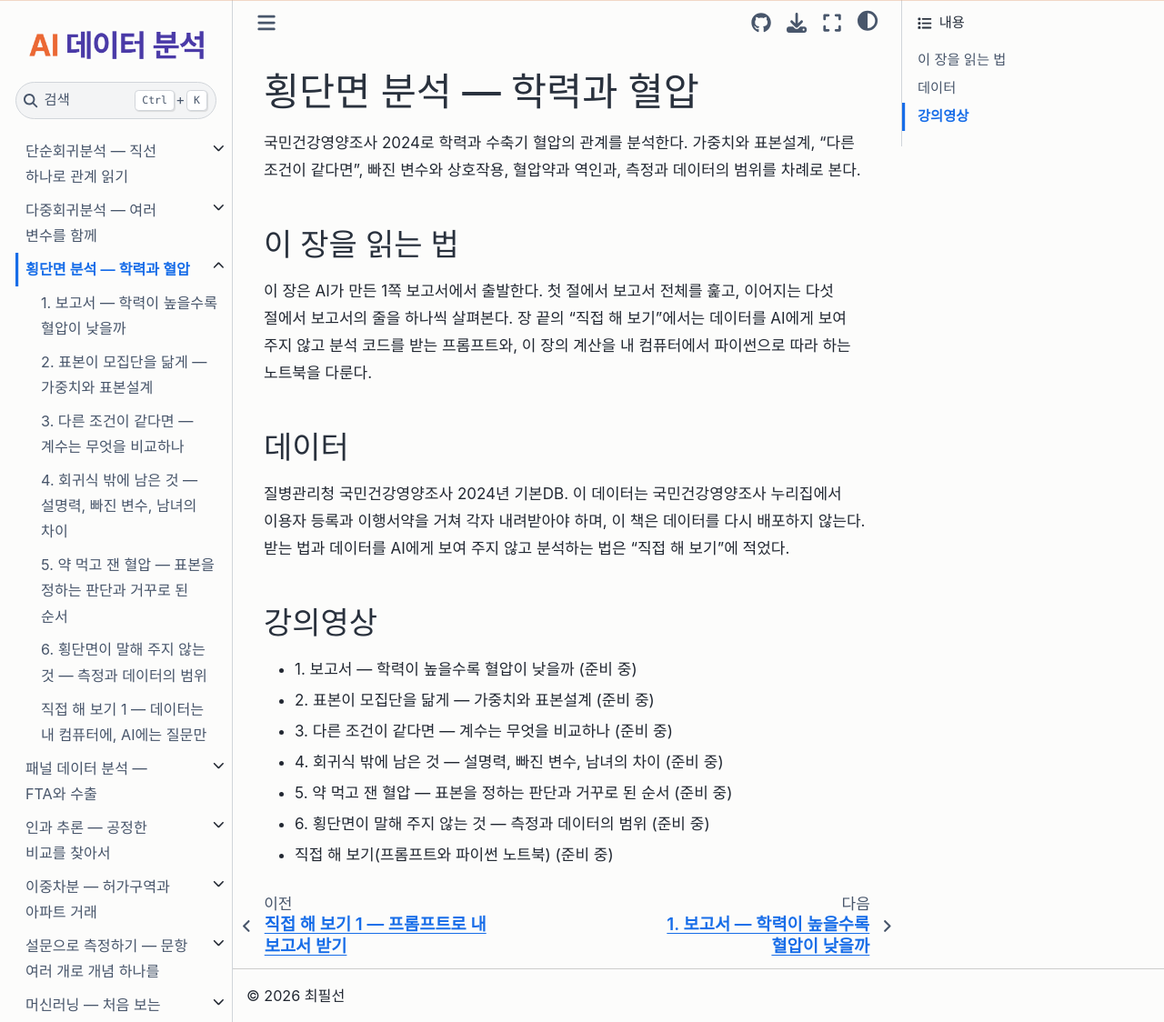
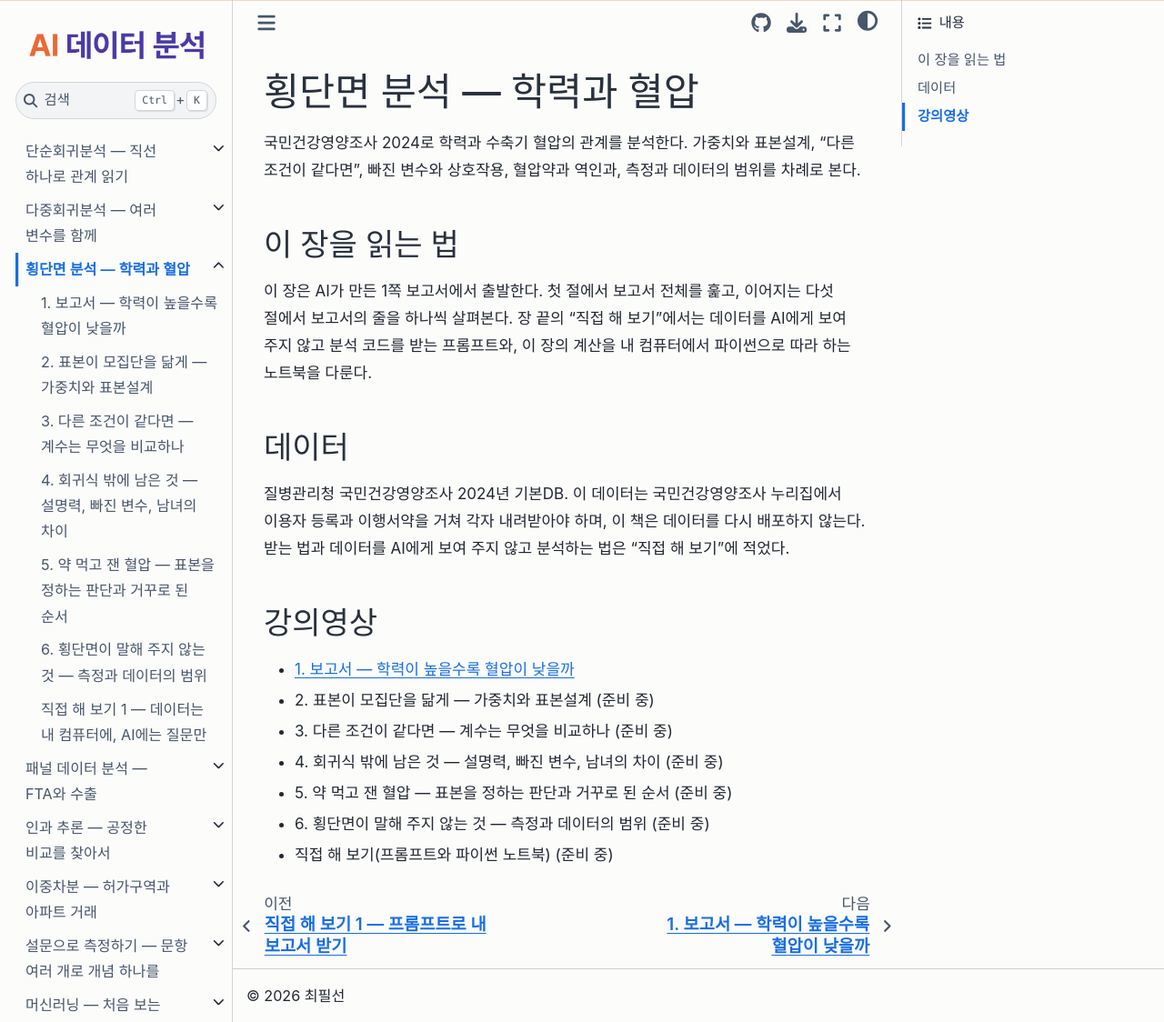
Before and after one commit to pilsunchoi/book5, a Jupyter Book: the page built from health-survey/index.md, in a window 1280 px wide and 1124 px high. Shown: the whole window at 91% size. Built offline with Jupyter Book 1.0.4 settings and Sphinx 7.4.7 and the Sphinx Book theme 1.1.4, drawn with Linux system fonts in a browser that asks for light colours; some web fonts are replaced; pages that are not in the unit, such as notebooks, are missing from menus.

Commit message:
건강 횡단면 장 1편 영상 링크
Co-Authored-By: Claude Opus 5.5 <noreply@anthropic.com>

```diff
--- a/health-survey/index.md
+++ b/health-survey/index.md
@@ -12,7 +12,7 @@
 
 ## 강의영상
 
-- 1\. 보고서 — 학력이 높을수록 혈압이 낮을까 (준비 중)
+- [1\. 보고서 — 학력이 높을수록 혈압이 낮을까](https://www.youtube.com/watch?v=o648EPGXoTQ)
 - 2\. 표본이 모집단을 닮게 — 가중치와 표본설계 (준비 중)
 - 3\. 다른 조건이 같다면 — 계수는 무엇을 비교하나 (준비 중)
 - 4\. 회귀식 밖에 남은 것 — 설명력, 빠진 변수, 남녀의 차이 (준비 중)
```
